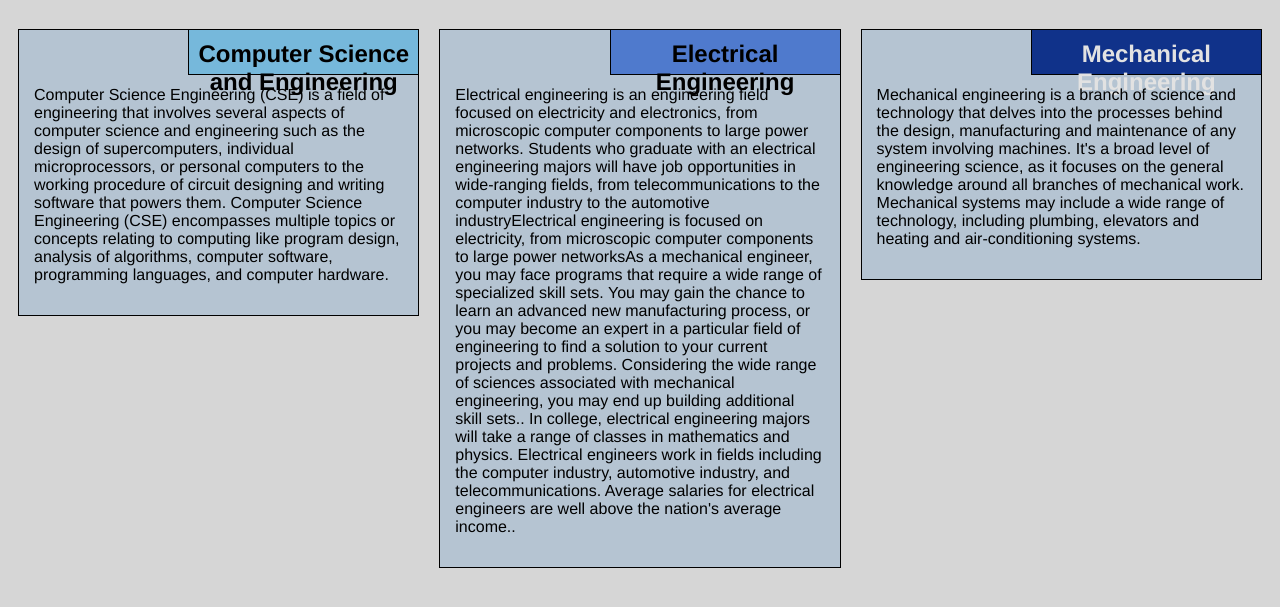
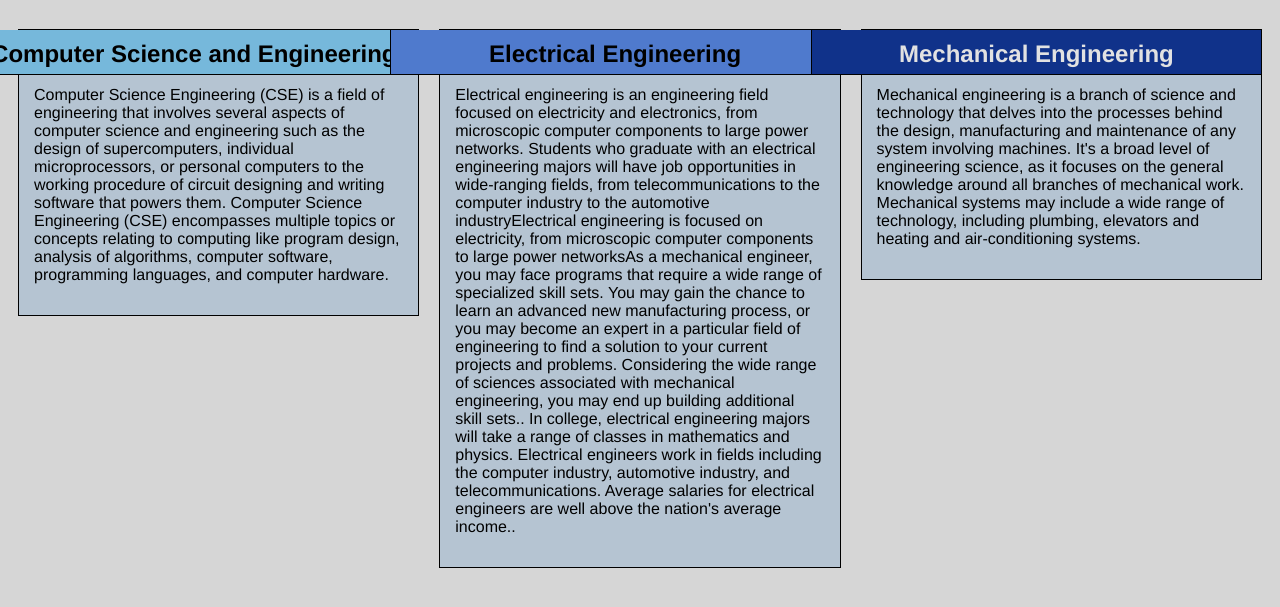
Before and after one commit to Praharsh-T/CourseraCourse, a plain HTML site: page index.html in a window 1280 px wide. Shown: the part 61-668 px from the top of the page. Drawn offline with Linux system fonts and the light colour scheme; files that its build step writes are made by us from their sources.

Commit message:
Update style.css

```diff
--- a/style.css
+++ b/style.css
@@ -23,7 +23,7 @@ section>h2 {
     border-bottom: 1px solid black;
     border-left: 1px solid black;
     margin: 0;
-    width: 230px;
+    width: 450px;
     text-align: center;
     font-style: Times;
     font-size: 24px;
```
